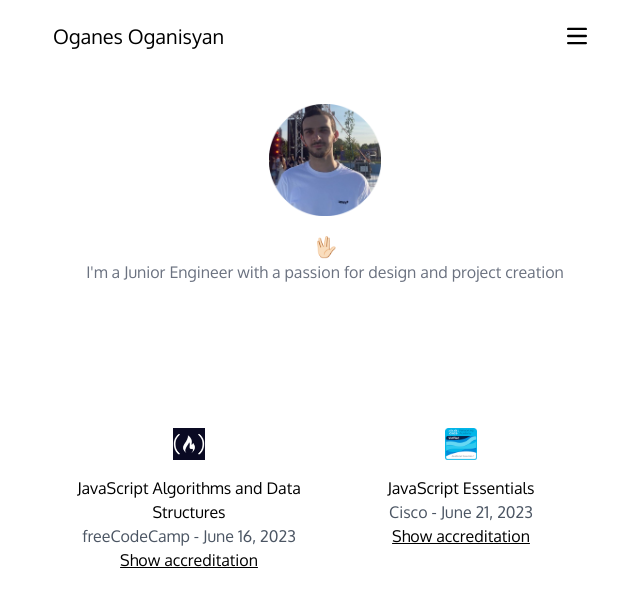
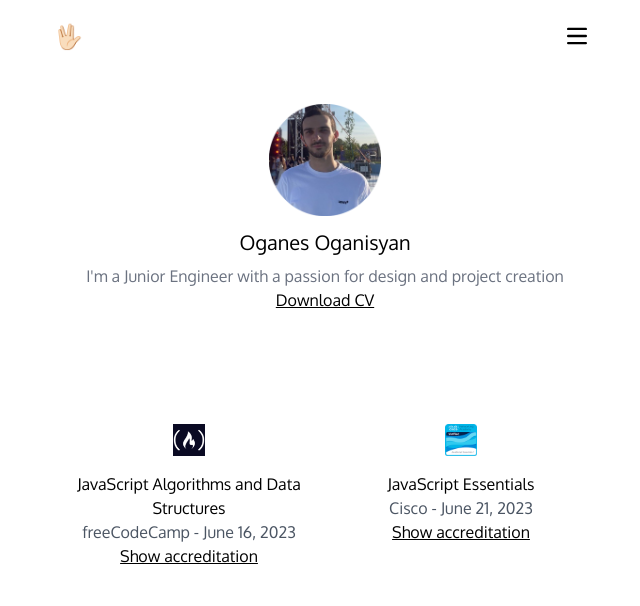
Before and after one commit to bierooed/oganes-oganisyan-cv, a React (Vite) app: page / in a window 1280 px wide. Shown: the top 606 px of the page, without its empty margins (315-955 px from the left). Built offline with nearby package versions, Linux system fonts and the light colour scheme; the HTML template or start-up script is replaced by a standard one.

Commit message:
Some style changes

```diff
--- a/src/components/HomePage/Certificates.jsx
+++ b/src/components/HomePage/Certificates.jsx
@@ -26,7 +26,7 @@ const certificates = [
 
 export default function Certificates() {
   return (
-    <div className="flex md:flex-nowrap xs: flex-wrap justify-between w-full text-center md:mt-28 xs: mt-8 p-4">
+    <div className="flex md:flex-nowrap xs: flex-wrap justify-between w-full text-center md:mt-20 xs: mt-8 p-4">
       {certificates.map(({ id, issued, pic, course, date, verifyUrl }) => {
         return (
           <div key={id} className="w-full flex flex-col  items-center mb-12">
--- a/src/components/HomePage/HomePage.jsx
+++ b/src/components/HomePage/HomePage.jsx
@@ -6,12 +6,19 @@ export default function HomePage() {
   return (
     <div className="flex flex-col items-center">
       <img className="w-28" src={avatar} />
-      <div className="text-center mt-4">
-        <h2 className="text-xl">🖖🏻</h2>
+      <div className="text-center mt-3">
+        <h2 className="text-xl mb-2">Oganes Oganisyan</h2>
         <p className="text-md text-gray-500">
           I&apos;m a Junior Engineer with a passion for design and project
           creation
         </p>
+        <a
+          className="underline"
+          download
+          href="/src/files/Oganisyan-Oganes-CV.pdf"
+        >
+          Download CV
+        </a>
       </div>
 
       <Certificates />
--- a/src/components/Library/Library.jsx
+++ b/src/components/Library/Library.jsx
@@ -105,7 +105,7 @@ export default function Library() {
                     type === "fiction"
                       ? "bg-purple-100 text-purple-800"
                       : "bg-green-100 text-green-800"
-                  } mx-3 text-xs font-medium mr-2 px-2.5 py-0.5 rounded-full dark:bg-purple-900 dark:text-purple-300`}
+                  } mx-3 text-xs font-medium mr-2 px-2.5 py-0.5 rounded-full`}
                 >
                   {type}
                 </span>
--- a/src/components/Library/Quote.jsx
+++ b/src/components/Library/Quote.jsx
@@ -4,7 +4,7 @@ export default function Quote({ quote, author, from }) {
   return (
     <figure className="max-w-screen-md mx-auto text-center p-4">
       <svg
-        className="w-8 mx-auto mb-3 text-gray-400 dark:text-gray-600"
+        className="w-8 mx-auto mb-3 text-gray-400"
         aria-hidden="true"
         xmlns="http://www.w3.org/2000/svg"
         fill="currentColor"
@@ -13,18 +13,12 @@ export default function Quote({ quote, author, from }) {
         <path d="M6 0H2a2 2 0 0 0-2 2v4a2 2 0 0 0 2 2h4v1a3 3 0 0 1-3 3H2a1 1 0 0 0 0 2h1a5.006 5.006 0 0 0 5-5V2a2 2 0 0 0-2-2Zm10 0h-4a2 2 0 0 0-2 2v4a2 2 0 0 0 2 2h4v1a3 3 0 0 1-3 3h-1a1 1 0 0 0 0 2h1a5.006 5.006 0 0 0 5-5V2a2 2 0 0 0-2-2Z" />
       </svg>
       <blockquote>
-        <p className="text-xl italic font-medium text-gray-900 dark:text-white">
-          {quote}
-        </p>
+        <p className="text-xl italic font-medium text-gray-900">{quote}</p>
       </blockquote>
       <figcaption className="flex items-center justify-center mt-6 space-x-3">
-        <div className="flex items-center divide-x-2 divide-gray-500 dark:divide-gray-700">
-          <cite className="pr-3 font-medium text-gray-900 dark:text-white">
-            {author}
-          </cite>
-          <cite className="pl-3 text-sm text-gray-500 dark:text-gray-400">
-            {from}
-          </cite>
+        <div className="flex items-center divide-x-2 divide-gray-500">
+          <cite className="pr-3 font-medium text-gray-900">{author}</cite>
+          <cite className="pl-3 text-sm text-gray-500 ">{from}</cite>
         </div>
       </figcaption>
     </figure>
--- a/src/components/Navigation/Navigation.jsx
+++ b/src/components/Navigation/Navigation.jsx
@@ -6,7 +6,7 @@ export default function Navigation() {
   const [dropdown, setDropdown] = useState(false);
   return (
     <nav className="max-w-screen-xl flex flex-wrap items-center justify-between mx-auto p-4">
-      <h1 className="text-xl">Oganes Oganisyan</h1>
+      <h1 className="text-2xl">🖖🏻</h1>
       <button
         onClick={() => setDropdown(!dropdown)}
         className="inline-flex items-center justify-center p-2 w-10 h-10 ml-3 hover:bg-gray-100"
```
Also changed, not shown: 1 other file (tests, documents, lock files or other folders).
